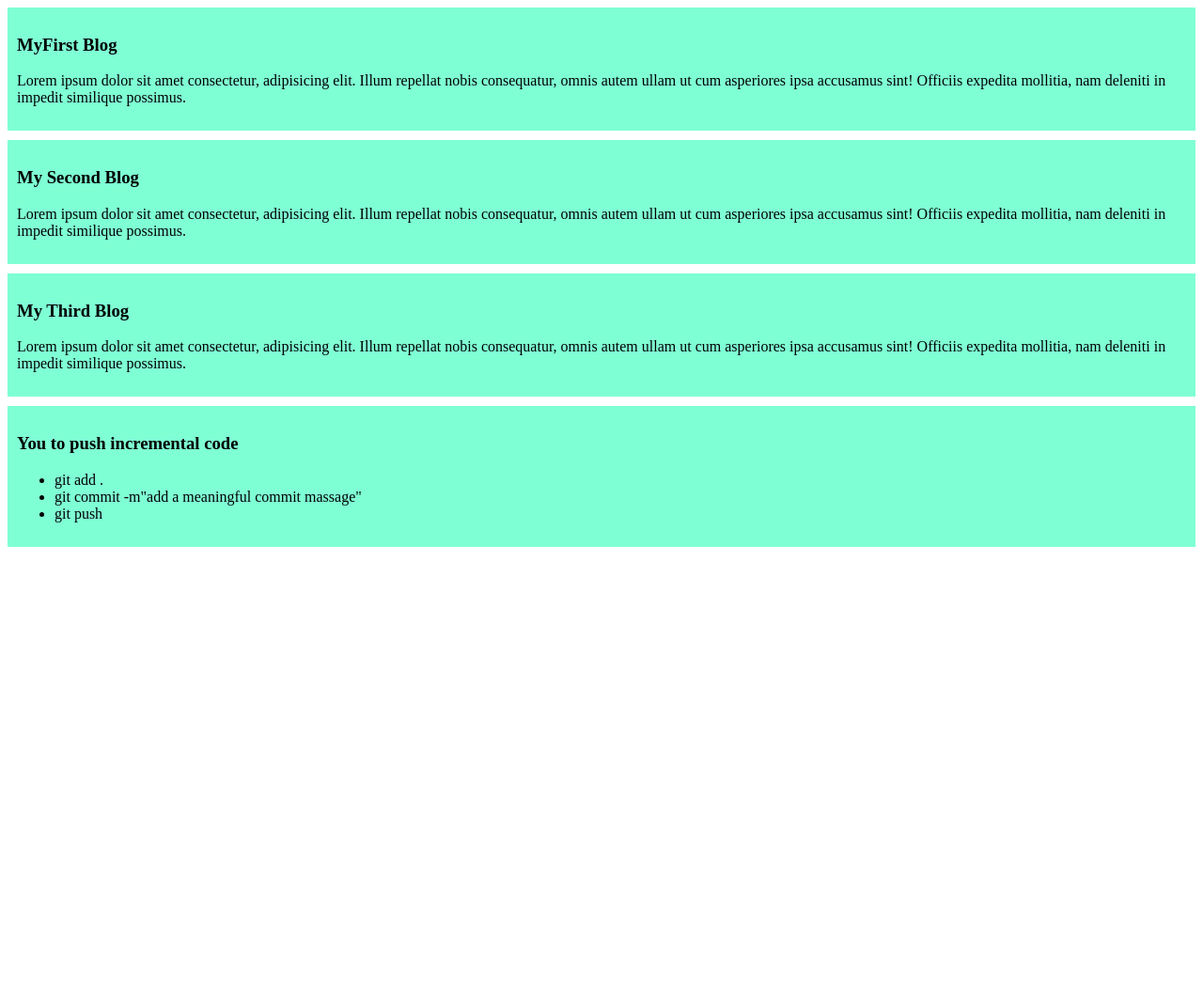
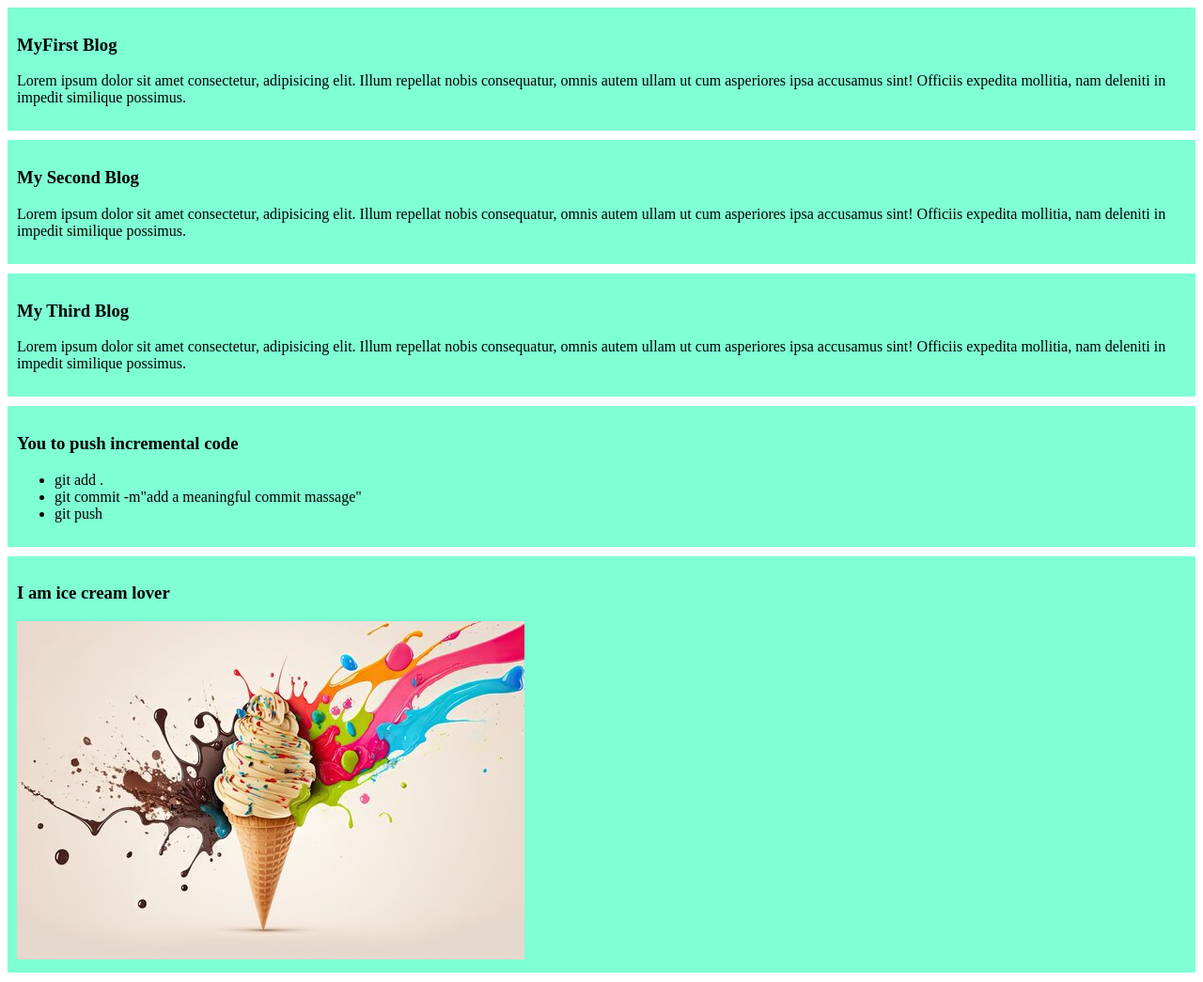
Before and after one commit to HablutogreatSamiya/my-simple-website, a plain HTML site: page index.html in a window 1280 px wide. Shown: the whole page at 94% size. Before the commit the page ends 800 px from the top, so only its background shows below. Drawn offline with Linux system fonts and the light colour scheme.

Commit message:
added a ice cream pictures

```diff
--- a/index.html
+++ b/index.html
@@ -28,5 +28,9 @@
         <li>git push</li>
     </ul>
 </div>
+<div>
+    <h3>I am ice cream lover</h3>
+    <img src="imges/360_F_586184134_jWyfEgNfEuj2NbPoCJl3l6FoLBtg0zAj.jpg" alt="">
+</div>
 </body>
 </html>
```
Also changed, not shown: 360_F_586184134_jWyfEgNfEuj2NbPoCJl3l6FoLBtg0zAj.jpg (added), imges/360_F_586184134_jWyfEgNfEuj2NbPoCJl3l6FoLBtg0zAj.jpg (added).
